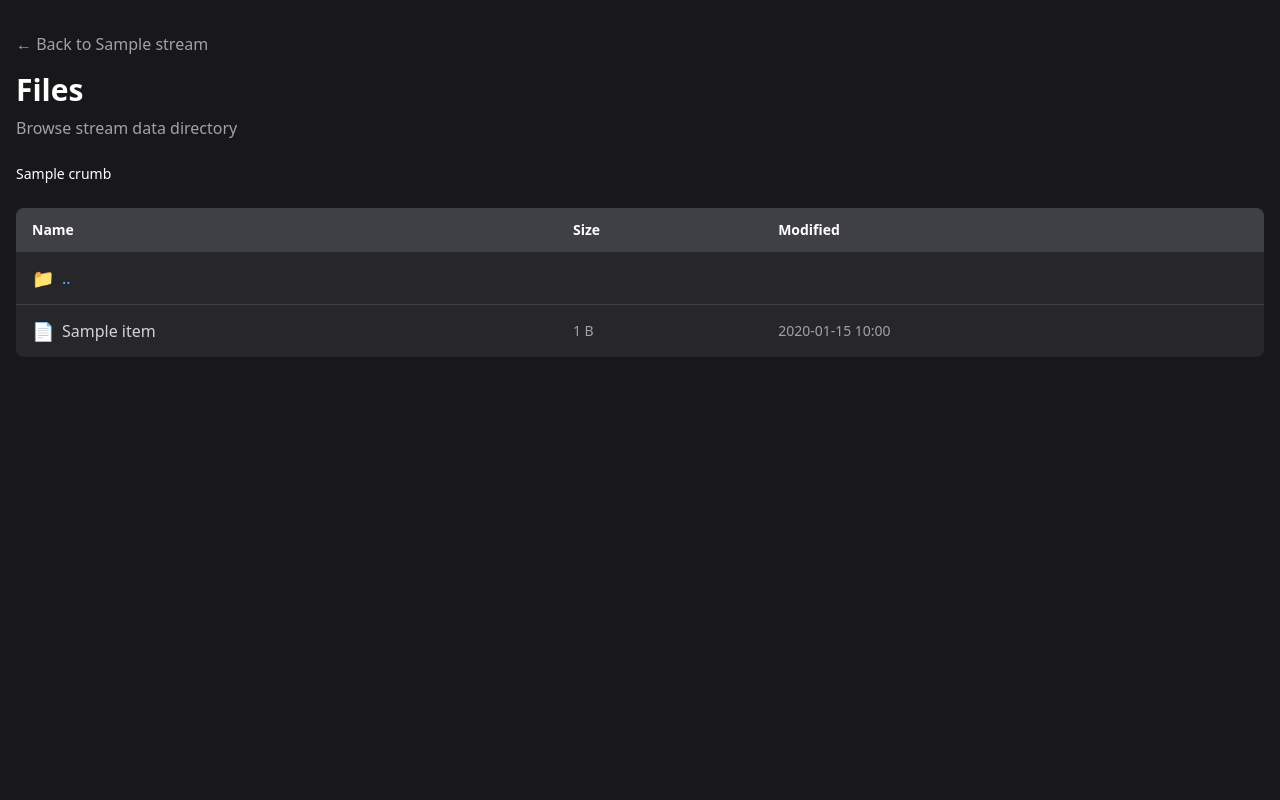
After one commit to sageframe-no-kaji/kanyo-contemplating-falcons-dev, a FastAPI app: template admin/web/app/templates/stream/files.html in a window 1280 px wide. The commit adds this page. Run offline with FastAPI, Linux system fonts and the light colour scheme; the template is opened without the code that fills it: most values are stand-ins (such as "Sample title", 1, 10 or a date in 2020); some libraries are stand-ins or nearby versions.

Commit message:
feat: implement file browser for stream data
- Add /streams/{id}/files route with path navigation
- Directory listing with breadcrumbs and parent (..) navigation
- File size formatting (B, KB, MB, GB)
- Click images to view in media player (🖼️)
- Click videos to play in media player (🎬)
- Click text/log files to view content inline (📄)
- Download support for all file types
- Path traversal protection (security)
- Empty directory handling
- Updated Files link in stream detail page

```diff
--- a/admin/web/app/templates/stream/detail.html
+++ b/admin/web/app/templates/stream/detail.html
@@ -208,7 +208,7 @@
                        class="block bg-zinc-700 hover:bg-zinc-600 py-2 px-3 rounded transition">
                         📄 Logs
                     </a>
-                    <a href="#"
+                    <a href="/streams/{{ stream.id }}/files"
                        class="block bg-zinc-700 hover:bg-zinc-600 py-2 px-3 rounded transition">
                         📁 Files
                     </a>
--- /dev/null
+++ b/admin/web/app/templates/stream/files.html
@@ -0,0 +1,140 @@
+{% extends "base.html" %}
+
+{% block title %}Files - {{ stream.name }}{% endblock %}
+
+{% block content %}
+<div class="container mx-auto px-4 py-8">
+    <!-- Back Link -->
+    <a href="/streams/{{ stream.id }}" class="text-zinc-400 hover:text-white mb-4 inline-block">
+        ← Back to {{ stream.name }}
+    </a>
+
+    <!-- Header -->
+    <header class="mb-6">
+        <h1 class="text-3xl font-bold">Files</h1>
+        <p class="text-zinc-400 mt-2">Browse stream data directory</p>
+    </header>
+
+    <!-- Breadcrumbs -->
+    <nav class="flex items-center gap-2 text-sm text-zinc-400 mb-6">
+        {% for crumb in breadcrumbs %}
+            {% if not loop.last %}
+                <a href="/streams/{{ stream.id }}/files/{{ crumb.path }}"
+                   class="hover:text-white transition">{{ crumb.name }}</a>
+                <span class="text-zinc-600">/</span>
+            {% else %}
+                <span class="text-white font-medium">{{ crumb.name }}</span>
+            {% endif %}
+        {% endfor %}
+    </nav>
+
+    {% if is_file %}
+        <!-- File Content Display -->
+        <div class="bg-zinc-800 rounded-lg p-4">
+            <div class="flex items-center justify-between mb-4">
+                <h2 class="text-lg font-semibold">{{ breadcrumbs[-1].name }}</h2>
+                <a href="/clips/{{ stream.id }}/{{ current_path }}"
+                   download
+                   class="px-3 py-1 bg-blue-600 hover:bg-blue-500 rounded text-sm transition">
+                    Download
+                </a>
+            </div>
+
+            {% if file_content %}
+                <pre class="bg-zinc-900 rounded p-4 overflow-auto text-sm font-mono max-h-96">{{ file_content }}</pre>
+            {% else %}
+                <p class="text-zinc-400">Cannot preview this file type. Use Download button.</p>
+            {% endif %}
+        </div>
+    {% else %}
+        <!-- Directory Listing -->
+        <div class="bg-zinc-800 rounded-lg overflow-hidden">
+            <table class="w-full">
+                <thead class="bg-zinc-700 text-left text-sm">
+                    <tr>
+                        <th class="px-4 py-3">Name</th>
+                        <th class="px-4 py-3">Size</th>
+                        <th class="px-4 py-3">Modified</th>
+                    </tr>
+                </thead>
+                <tbody class="divide-y divide-zinc-700">
+                    {% if current_path %}
+                    <tr class="hover:bg-zinc-700 transition">
+                        <td class="px-4 py-3">
+                            <a href="/streams/{{ stream.id }}/files/{{ '/'.join(current_path.split('/')[:-1]) }}"
+                               class="flex items-center gap-2 text-blue-400 hover:text-blue-300">
+                                <span class="text-lg">📁</span> ..
+                            </a>
+                        </td>
+                        <td class="px-4 py-3"></td>
+                        <td class="px-4 py-3"></td>
+                    </tr>
+                    {% endif %}
+
+                    {% for item in items %}
+                    <tr class="hover:bg-zinc-700 transition">
+                        <td class="px-4 py-3">
+                            {% if item.is_dir %}
+                                <a href="/streams/{{ stream.id }}/files/{{ item.path }}"
+                                   class="flex items-center gap-2 text-blue-400 hover:text-blue-300">
+                                    <span class="text-lg">📁</span> {{ item.name }}
+                                </a>
+                            {% elif item.name.endswith('.jpg') or item.name.endswith('.png') or item.name.endswith('.jpeg') %}
+                                <a href="#"
+                                   onclick="showImage('/clips/{{ stream.id }}/{{ item.path }}', '{{ item.name }}'); return false;"
+                                   class="flex items-center gap-2 text-green-400 hover:text-green-300">
+                                    <span class="text-lg">🖼️</span> {{ item.name }}
+                                </a>
+                            {% elif item.name.endswith('.mp4') or item.name.endswith('.avi') or item.name.endswith('.mov') %}
+                                <a href="#"
+                                   onclick="playClip('/clips/{{ stream.id }}/{{ item.path }}', '{{ item.name }}'); return false;"
+                                   class="flex items-center gap-2 text-purple-400 hover:text-purple-300">
+                                    <span class="text-lg">🎬</span> {{ item.name }}
+                                </a>
+                            {% elif item.name.endswith('.log') or item.name.endswith('.txt') or item.name.endswith('.json') or item.name.endswith('.yaml') or item.name.endswith('.yml') %}
+                                <a href="/streams/{{ stream.id }}/files/{{ item.path }}"
+                                   class="flex items-center gap-2 text-amber-400 hover:text-amber-300">
+                                    <span class="text-lg">📄</span> {{ item.name }}
+                                </a>
+                            {% else %}
+                                <a href="/clips/{{ stream.id }}/{{ item.path }}"
+                                   download
+                                   class="flex items-center gap-2 text-zinc-300 hover:text-white">
+                                    <span class="text-lg">📄</span> {{ item.name }}
+                                </a>
+                            {% endif %}
+                        </td>
+                        <td class="px-4 py-3 text-sm text-zinc-400">
+                            {% if item.size is not none %}
+                                {% if item.size < 1024 %}
+                                    {{ item.size }} B
+                                {% elif item.size < 1024 * 1024 %}
+                                    {{ "%.1f"|format(item.size / 1024) }} KB
+                                {% elif item.size < 1024 * 1024 * 1024 %}
+                                    {{ "%.1f"|format(item.size / 1024 / 1024) }} MB
+                                {% else %}
+                                    {{ "%.2f"|format(item.size / 1024 / 1024 / 1024) }} GB
+                                {% endif %}
+                            {% else %}
+                                <span class="text-zinc-600">—</span>
+                            {% endif %}
+                        </td>
+                        <td class="px-4 py-3 text-sm text-zinc-400">
+                            {{ item.modified.strftime('%Y-%m-%d %H:%M') }}
+                        </td>
+                    </tr>
+                    {% endfor %}
+
+                    {% if not items and not current_path %}
+                    <tr>
+                        <td colspan="3" class="px-4 py-8 text-center text-zinc-500">
+                            Directory is empty
+                        </td>
+                    </tr>
+                    {% endif %}
+                </tbody>
+            </table>
+        </div>
+    {% endif %}
+</div>
+{% endblock %}
```
Also changed, not shown: admin/web/app/routers/pages.py (+65 -0 lines), Agent Task DONE - Change Log Level Filter to Multi-Select Tags.md (renamed from Agent Task - Change Log Level Filter to Multi-Select Tags DONE.md), Agent Task DONE - Read Logs from File Instead of Docker.md (renamed from Agent Task - Read Logs from File Instead of Docker.md).
